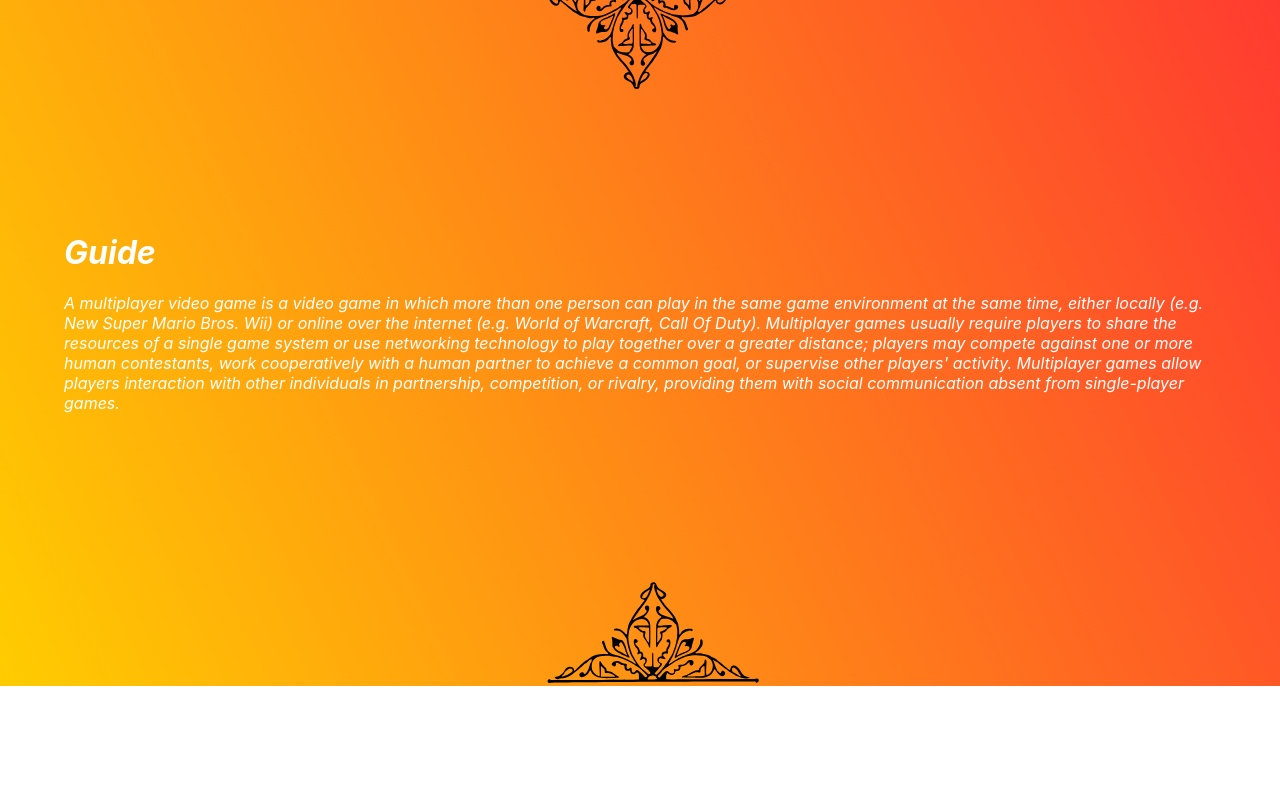
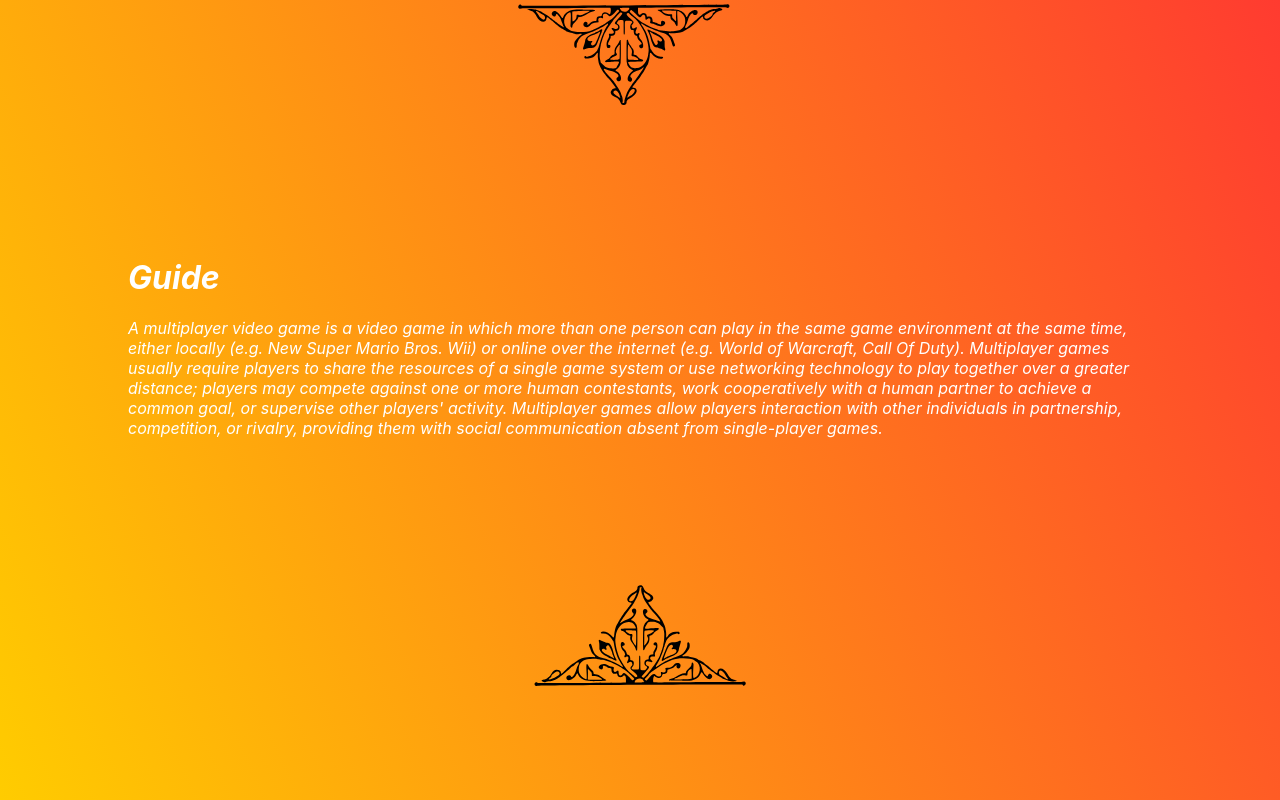
Before and after one commit to xdadev37/Gameio-Gatsby, a Gatsby site: page /Guide in a window 1280 px wide. Built offline with nearby package versions, Linux system fonts and the light colour scheme; Gatsby itself is replaced by a stand-in of ours.

Commit message:
V 1.4 CSS Enhancement

```diff
--- a/SCSS/_Guide.module.scss
+++ b/SCSS/_Guide.module.scss
@@ -3,26 +3,30 @@
 .guidePage {
   background-image: linear-gradient(65deg, $yellow, $red);
   color: #fff;
-  padding: 5%;
   font-style: italic;
+  height: 50rem;
+
+  h1,
+  p {
+    padding: 10%;
+  }
 
   h1 {
-    padding-top: 10%;
+    padding-bottom: 0;
   }
 
   p {
-    padding-bottom: 15%;
+    padding-top: 0;
   }
 
   span {
     content: url("borderStyle.svg");
     width: 15rem;
-    margin: -5rem 40% 0;
-    align-items: stretch;
+    margin: 0 40%;
+    display: flex;
 
     &:last-child {
       transform: rotateZ(180deg);
-      margin-bottom: -6%;
     }
   }
 }
--- a/SCSS/_MainPage.module.scss
+++ b/SCSS/_MainPage.module.scss
@@ -2,16 +2,18 @@
 
 .mainPage {
   background-image: linear-gradient(35deg, $tamarama, $pink);
+  color: #fff;
+  font-size: xx-large;
+  font-style: italic;
   display: flex;
   justify-content: center;
-  color: #fff;
-  font-size: xx-large;
-  padding: 19%;
-  font-style: italic;
+  height: 50rem;
 
   p {
     border: 2px solid #fff;
     border-radius: 8px;
-    padding: 5% 20%;
+    align-self: center;
+    text-align: center;
+    padding: 3% 20%;
   }
 }
--- a/SCSS/_Navbar.module.scss
+++ b/SCSS/_Navbar.module.scss
@@ -15,6 +15,7 @@
 .navbar {
   background-color: $ourKellie;
   color: #fff;
+  top: 0;
   justify-content: space-around;
   position: fixed;
   width: 100%;
```
